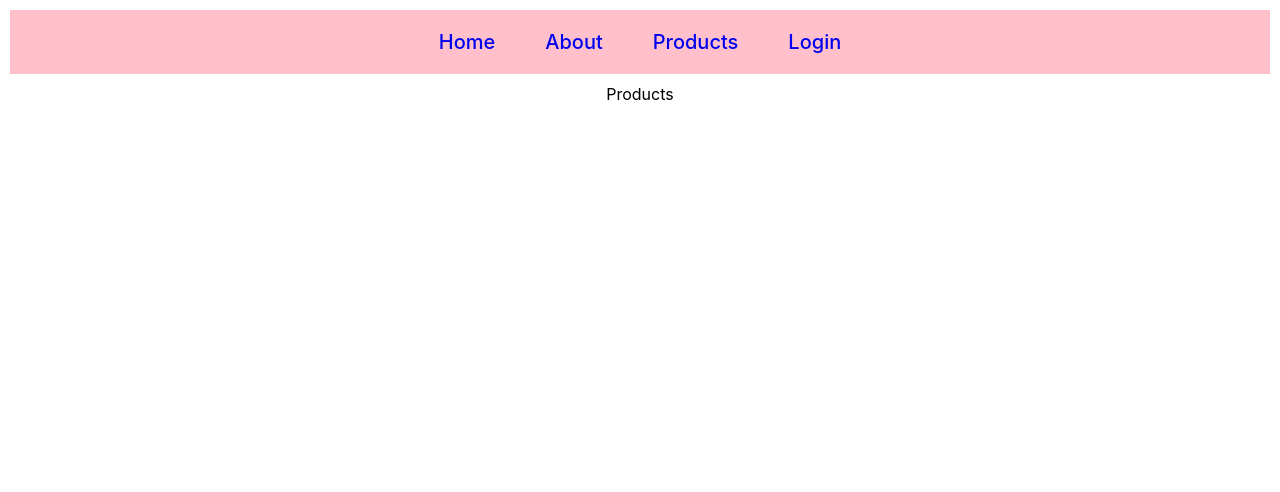
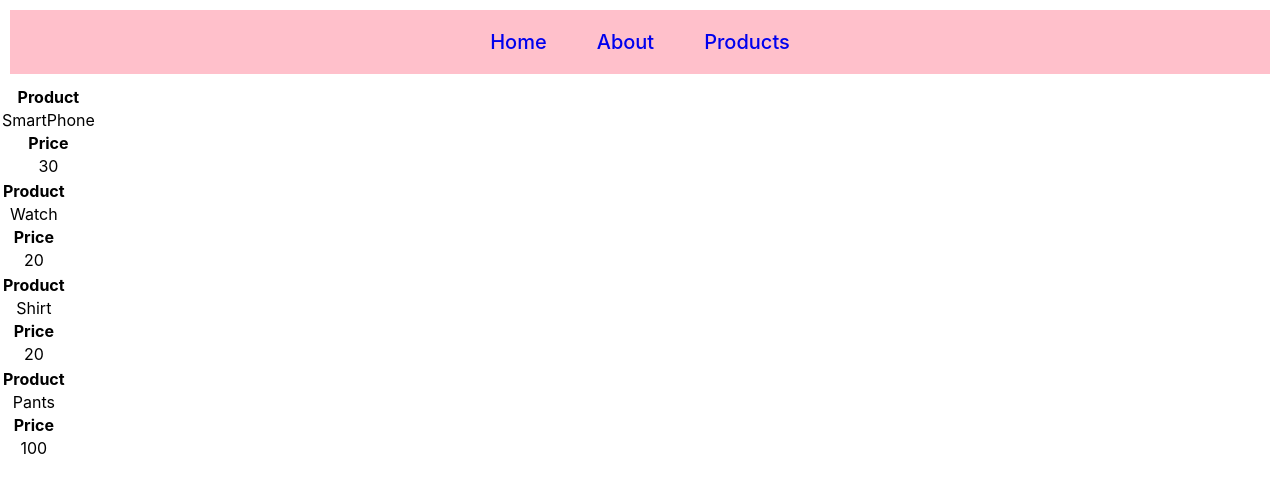
Before and after one commit to Balram088/react101, a React (Create React App) app in the folder my-app/: page /products in a window 1280 px wide. Shown: the top 492 px of the page. Built offline with nearby package versions, Linux system fonts and the light colour scheme; data requests are answered from the project's data file.

Commit message:
product page
create product detail use json server

```diff
--- a/my-app/db.json
+++ b/my-app/db.json
@@ -1,104 +1,24 @@
 {
-  "todos": [
+  "products": [
   {
-      "text": "Task 1",
-      "isCompleted": false,
-      "id": 1
+      "name" : "SmartPhone",
+      "price": 30,
+      "id" : 0
   },
   {
-      "text": "Task 1",
-      "isCompleted": false,
-      "id": 2
+      "name" : "Watch",
+      "price" : 20,
+      "id" : 1
   },
   {
-      "text": "Task 1",
-      "isCompleted": false,
-      "id": 3
+      "name": "Shirt",
+      "price" : 20,
+      "id" : 2
   },
   {
-      "text": "Task 1",
-      "isCompleted": false,
-      "id": 4
-    },
-    {
-      "text": "Task 1",
-      "isCompleted": false,
-      "id": 5
-    },
-    {
-      "text": "Task 1",
-      "isCompleted": false,
-      "id": 6
-    },
-    {
-      "text": "Task 1",
-      "isCompleted": false,
-      "id": 7
-    },
-    {
-      "text": "afdaf",
-      "isCompleted": false,
-      "id": 8
-    },
-    {
-      "text": "fdfad",
-      "isCompleted": false,
-      "id": 9
-    },
-    {
-      "text": "fafdf",
-      "isCompleted": false,
-      "id": 10
-    },
-    {
-      "text": "afsdfaf",
-      "isCompleted": false,
-      "id": 11
-    },
-    {
-      "text": "afafaf",
-      "isCompleted": false,
-      "id": 12
-    },
-    {
-      "text": "affadfasdf",
-      "isCompleted": false,
-      "id": 13
-    },
-    {
-      "text": "fasdas",
-      "isCompleted": false,
-      "id": 14
-    },
-    {
-      "text": "fgsgsdfgdfsgsdfga",
-      "isCompleted": false,
-      "id": 15
-    },
-    {
-      "text": "faf",
-      "isCompleted": false,
-      "id": 16
-    },
-    {
-      "text": "asdasd",
-      "isCompleted": false,
-      "id": 17
-    },
-    {
-      "text": "afadf",
-      "isCompleted": false,
-      "id": 18
-    },
-    {
-      "text": "",
-      "isCompleted": false,
-      "id": 19
-    },
-    {
-      "text": "dfkasdkf",
-      "isCompleted": false,
-      "id": 20
+      "name": "Pants",
+      "price": 100,
+      "id" : 3
   }
 ]
 }
--- a/my-app/src/Sprint-3/Day-1/Day-2/Components/pages/Navbar.jsx
+++ b/my-app/src/Sprint-3/Day-1/Day-2/Components/pages/Navbar.jsx
@@ -36,7 +36,6 @@ export const Navbar = () => {
      <div>   <Link to="/home">Home</Link>  </div>
      <div>  <Link to="/about">About</Link>  </div>
      <div>   <Link to="/products">Products</Link>  </div>
-     <div>  <Link to="/login">Login</Link>   </div>
 
 {/*
      <div>   <a href="/home"/>Home<a/>  </div>
--- a/my-app/src/Sprint-3/Day-1/Day-2/Components/pages/Products.jsx
+++ b/my-app/src/Sprint-3/Day-1/Day-2/Components/pages/Products.jsx
@@ -1,9 +1,28 @@
-import React from 'react'
+import React, { useEffect, useState } from 'react'
+
 
 const Products = () => {
+  const [products ,setProducts ] = useState([]);
+  useEffect(() => {
+    const fetchProducts = async () => {
+      let r =await fetch(" http://localhost:3004/products")
+      let d =await r.json();
+      setProducts(d);
+    };
+    fetchProducts();
+  },[]);
   return (
+
     <div>
-      Products
+      {products.map((p) => (
+        <div key={p.id}>
+          <table>
+            <th>Product</th>
+            <tr>{p.name}</tr>
+            <th>Price</th>
+            <tr>{p.price}</tr>
+          </table></div>
+      ))}
     </div>
   )
 }
```
Lines whose indentation alone changed are shown as unchanged.
